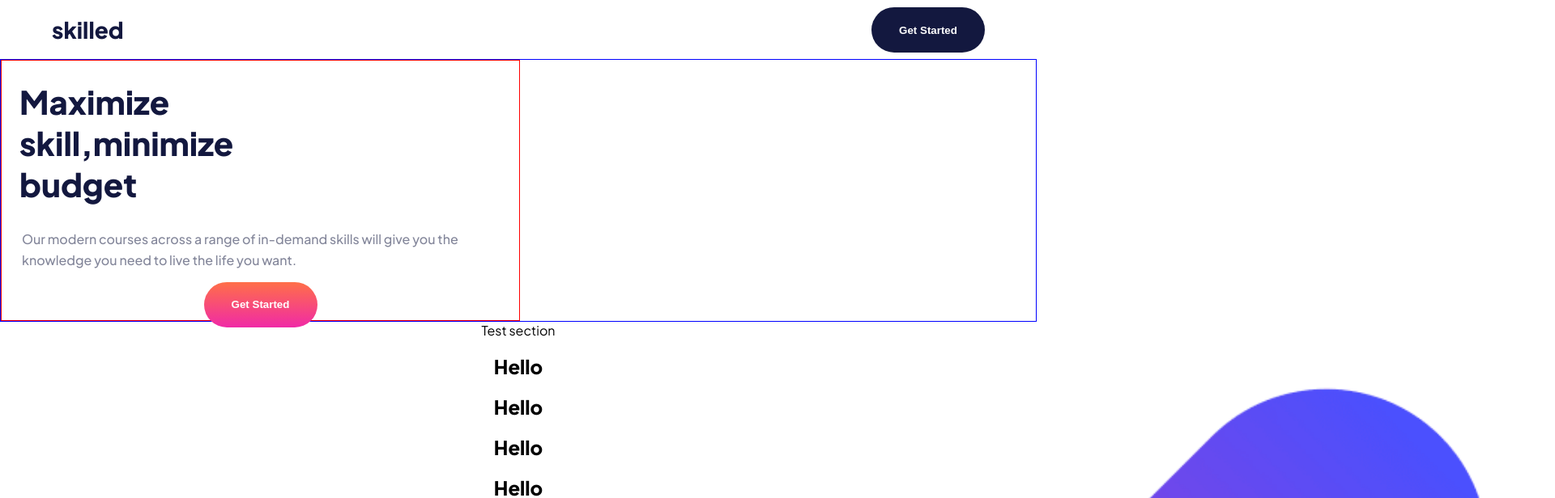
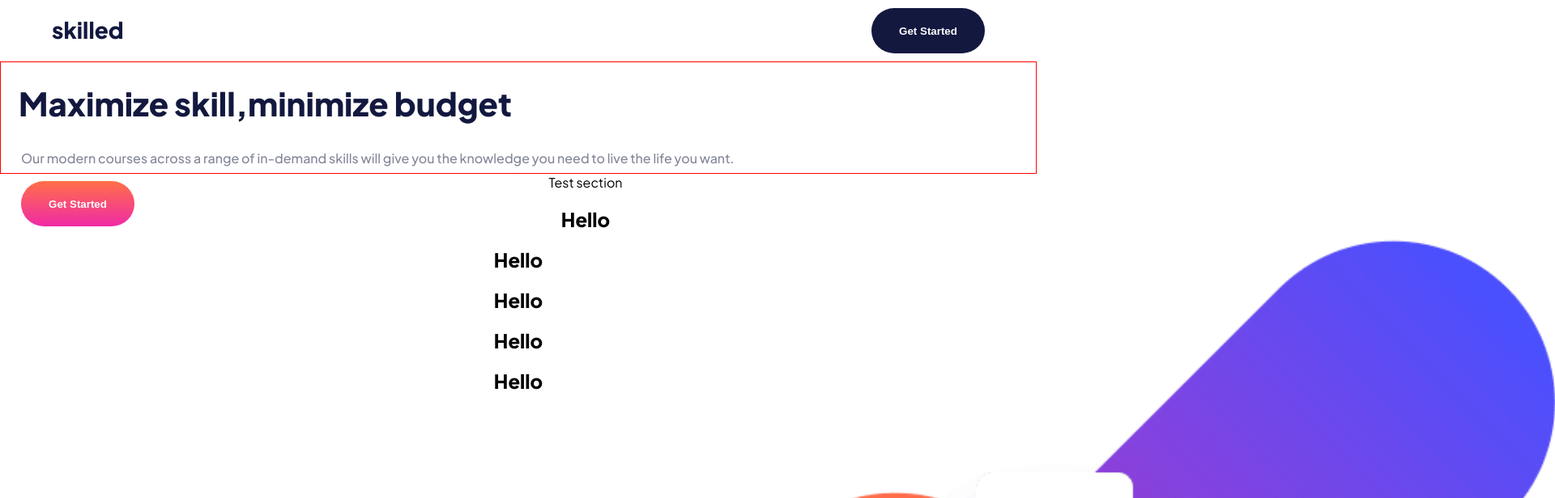
Before and after one commit to PiriyaLapa/Skilled-e-learning-landing-page, a React (Create React App) app: page / in a window 1280 px wide. Shown: the top 616 px of the page at 81% size, 1920 px wide, since content can reach past the window. Built offline with nearby package versions, Linux system fonts and the light colour scheme.

Commit message:
update to try to deploy

```diff
--- a/src/components/Buttons/styles.ts
+++ b/src/components/Buttons/styles.ts
@@ -17,9 +17,8 @@ export const StyledPrimaryBtn = styled.button<{ color: string, hoverColor: strin
     width: 140px;
     color: white;
     font-weight: 600;
-    position: relative;
-    right: 0;
-    top: 50%;
-    transform: translateY(16%);
+    float:left;
+    margin: 10px 0px 10px 25px;
+
   }
 `;
--- a/src/pages/LandingPage/sections/Hero.tsx
+++ b/src/pages/LandingPage/sections/Hero.tsx
@@ -45,8 +45,8 @@ export default class Hero extends Component {
             color={btnColor}
             hoverColor={hoverColor}
           />
+          <Figure urlImg={windowWidth >= 768 ? TableImg : urlImg} />
         </ContentBox>
-          <Figure urlImg={windowWidth >= 768 ? TableImg : urlImg} />
       </StyledHero>
     );
   }
--- a/src/pages/LandingPage/sections/styles.ts
+++ b/src/pages/LandingPage/sections/styles.ts
@@ -8,21 +8,25 @@ export const StyledHero = styled.div`
 
   // Mobile screen
   @media screen and (min-width: 375px) {
-    // Tablat screen
+
   }
 
   // Tablet screen
   @media screen and (min-width: 768px) {
-    border:1px solid blue;
+    // border:1px solid blue;
 
   }
 `;
 
 export const ContentBox = styled.div`
 
+  // Mobile screen
+  @media screen and (min-width:375px){
+
+  }
+
   // Tablet screen
   @media screen and (min-width: 768px) {
-    width: 50%;;
     border:1px solid red;
   }
 `;
```
